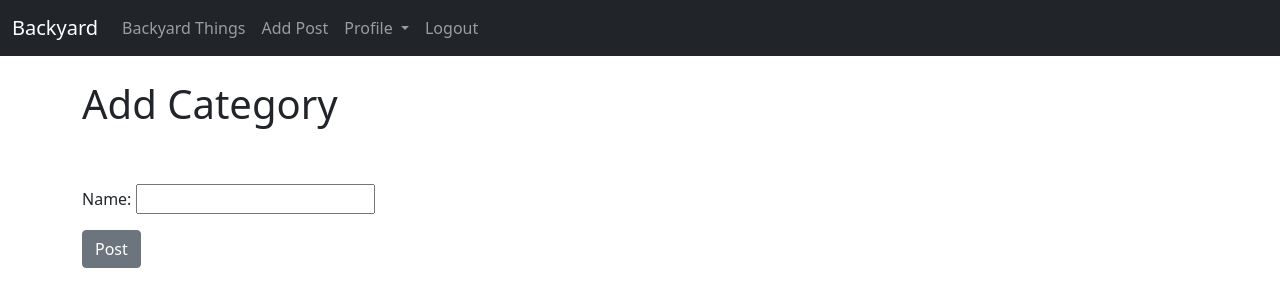
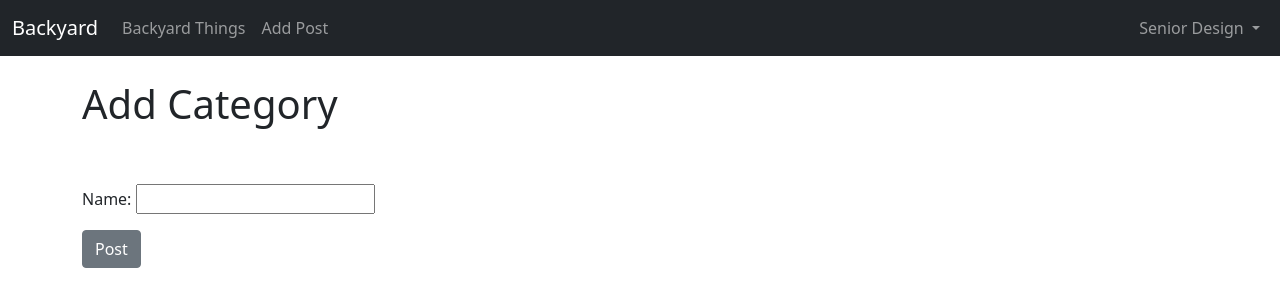
Before and after one commit to nnishanth62/Backyard, a Django app: page /add_category/ in a window 1280 px wide. Shown: the top 307 px of the page. Run offline with Django 3.2, Linux system fonts and the light colour scheme; a user stored in the database is signed in; data comes from the database, SQL or seed files in the repository; both versions use the stored data as it was after the commit; some libraries are stand-ins or nearby versions.

Commit message:
adding username to navbar part 1

```diff
--- a/backyard/blog/templates/base.html
+++ b/backyard/blog/templates/base.html
@@ -22,7 +22,8 @@
       <span class="navbar-toggler-icon"></span>
     </button>
     <div class="collapse navbar-collapse" id="navbarSupportedContent">
-      <ul class="navbar-nav me-auto mb-2 mb-lg-0">
+<!--      <ul class="navbar-nav me-auto mb-2 mb-lg-0">-->
+      <ul class="navbar-nav mr-auto">
 
       <!-- category menu code-->
         {% if cat_menu %}
@@ -30,15 +31,17 @@
           <a class="nav-link dropdown-toggle" href="#" id="navbarDropdown" role="button" data-bs-toggle="dropdown" aria-expanded="false">
             Backyard Things
           </a>
-          <ul class="dropdown-menu" aria-labelledby="navbarDropdown">
 
+          <div class="dropdown-menu" aria-labelledby="navbarDropdown">
             {%for item in cat_menu%}
             <a class="dropdown-item" href="{% url 'category' item|slugify %}">
               {{item}} </a>
             {% endfor %}
-          </ul>
+          </div>
+
         </li>
         {% else %}
+
         <li class="nav-item">
           <a class="nav-link" href="{% url 'category-list' %}">Backyard Things</a>
         </li>
@@ -56,34 +59,12 @@
           </li>
           -->
 
-        <li class="nav-item dropdown">
-          <a class="nav-link dropdown-toggle" href="#" id="navbarDropdown" role="button" data-bs-toggle="dropdown" aria-expanded="false">
-            Profile
-          </a>
-          <ul class="dropdown-menu" aria-labelledby="navbarDropdown">
-            <li><a class="dropdown-item" href="{% url 'edit_profile' %}"> Edit Settings </a></li>
-
-            {% if user.profile.id %}
-              <li><a class="dropdown-item" href="{% url 'edit_profile_page' user.profile.id %}"> Edit Your Profile Page </a></li>
-              <li><a class="dropdown-item" href="{% url 'show_profile_page' user.profile.id %}"> Display Profile Page </a></li>
-            {% else %}
-              <li><a class="dropdown-item" href="{% url 'create_profile_page' %}"> Create Your Profile Page </a></li>
-            {% endif %}
-
-
-          </ul>
-        </li>
-
         <!--
         <li class="nav-item">
             <a class="nav-link" href="{% url 'edit_profile' %}">Edit Profile</a>
           </li>
         -->
 
-
-          <li class="nav-item">
-            <a class="nav-link" href="{% url 'logout' %}">Logout</a>
-          </li>
 
         {% else %}
           <li class="nav-item">
@@ -93,14 +74,34 @@
           <li class="nav-item">
             <a class="nav-link" href="{% url 'login' %}">Login</a>
           </li>
+        {% endif %}
+      </ul>
+    </div>
+    {% if user.is_authenticated %}
 
+    <ul class="navbar-nav ml-auto">
+      <li class="nav-item dropdown ">
+        <a class="nav-link dropdown-toggle" href="#" id="navbarDropdown" role="button" data-bs-toggle="dropdown" aria-expanded="false">
+          {{user.first_name}}
+          {{user.last_name}}
+        </a>
+        <ul class="dropdown-menu dropdown-menu-right" aria-labelledby="navbarDropdown">
+          <li><a class="dropdown-item" href="{% url 'edit_profile' %}"> Edit Settings </a></li>
 
+          {% if user.profile.id %}
+          <li><a class="dropdown-item" href="{% url 'edit_profile_page' user.profile.id %}"> Edit Your Profile Page </a></li>
+          <li><a class="dropdown-item" href="{% url 'show_profile_page' user.profile.id %}"> Display Profile Page </a></li>
+          {% else %}
+          <li><a class="dropdown-item" href="{% url 'create_profile_page' %}"> Create Your Profile Page </a></li>
+          {% endif %}
 
-        {% endif %}
+          <a class="dropdown-item" href="{% url 'logout' %}">Logout</a>
 
-      </ul>
+        </ul>
+      </li>
+    </ul>
 
-    </div>
+    {% endif %}
   </div>
 </nav>
     </br>
```
Also changed, not shown: backyard/db.sqlite3, 1 other file.
